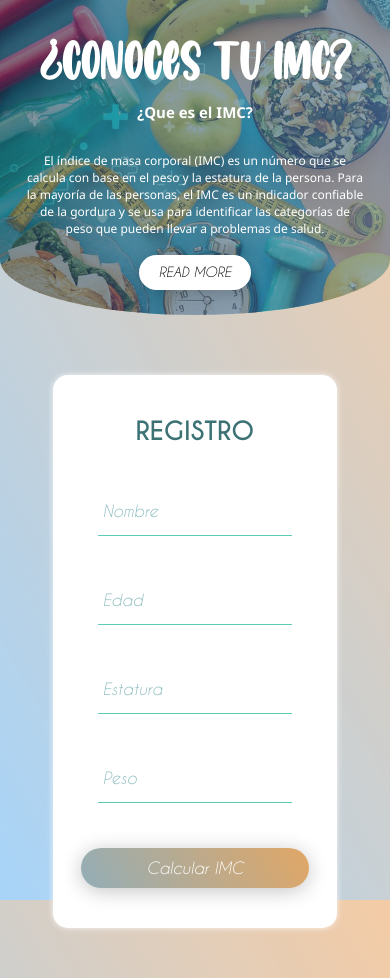
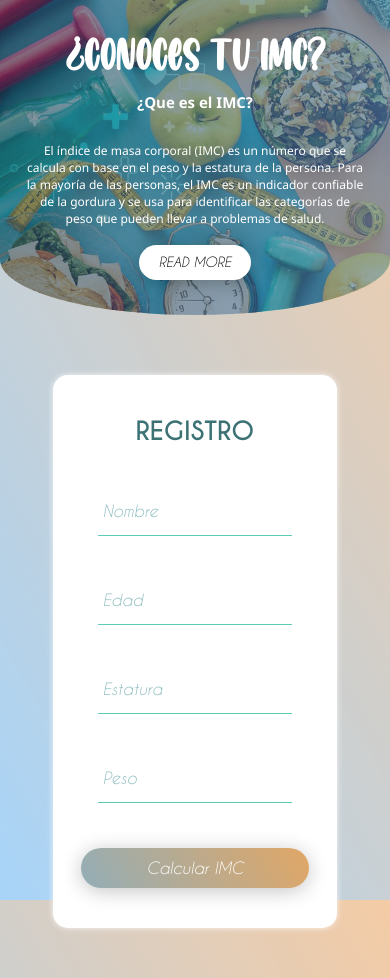
Before and after one commit to CesarOtero9/PWeb2, a plain HTML site: page Tareas/IMC/IMC.html in a window 390 px wide. Drawn offline with nearby package versions, Linux system fonts and the light colour scheme.

Commit message:
Terminando IMC3

```diff
--- a/Tareas/IMC/Recursos/CSS/IMC.css
+++ b/Tareas/IMC/Recursos/CSS/IMC.css
@@ -279,9 +279,10 @@ input:focus~.barra::before {
 	}
 
 	.tituloP {
-		font-size: 60px;
-		margin-top: 2px;
+		font-size: 50px;
+		margin-top: 1px;
 		margin-bottom: 15px;
+		padding-top: 1px;
 	}
 
 	h3 {
```
